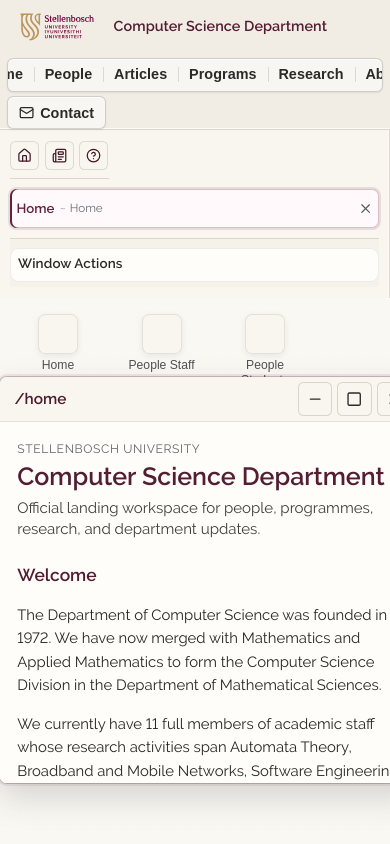
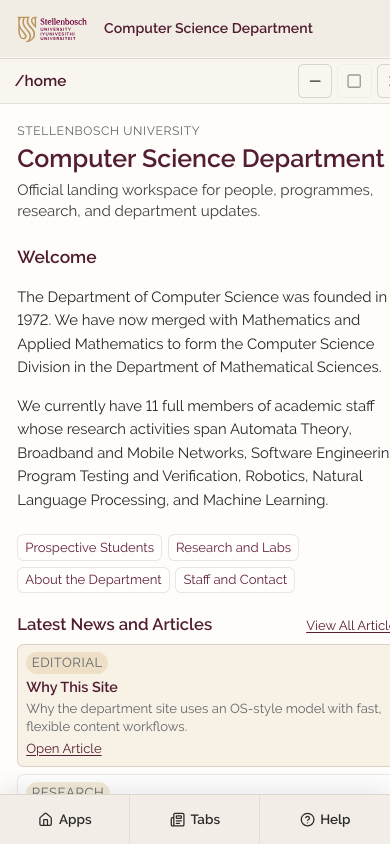
Before and after one commit to vanRooijen/su-cs-practice, a Svelte app: page /home in a window 390 px wide. Built offline with nearby package versions, Linux system fonts and the light colour scheme.

Commit message:
Add mobile dock mode with forced-maximized windows

```diff
--- a/src/components/AppWindow.svelte
+++ b/src/components/AppWindow.svelte
@@ -11,6 +11,7 @@
   export let isFocused = false;
   export let zIndex = 1;
   export let workspaceRect = null;
+  export let forceMaximized = false;
 
   const dispatch = createEventDispatcher();
   let windowElement;
@@ -178,7 +179,7 @@
   }
 
   function startDrag(event) {
-    if (event.button !== 0 || windowState.isMaximized) {
+    if (event.button !== 0 || isEffectivelyMaximized) {
       return;
     }
 
@@ -205,7 +206,7 @@
   }
 
   function startResize(event, edge) {
-    if (event.button !== 0 || windowState.isMaximized) {
+    if (event.button !== 0 || isEffectivelyMaximized) {
       return;
     }
 
@@ -278,6 +279,16 @@
   });
 
   $: bounds = windowState.bounds;
+  $: isEffectivelyMaximized = Boolean(forceMaximized || windowState.isMaximized);
+  $: effectiveBounds =
+    isEffectivelyMaximized && workspaceRect
+      ? {
+          x: 0,
+          y: 0,
+          width: Math.max(1, Math.round(workspaceRect.width)),
+          height: Math.max(1, Math.round(workspaceRect.height)),
+        }
+      : bounds;
   $: visibility = windowState.isMinimized ? 'hidden' : 'visible';
   $: pointerEvents = windowState.isMinimized ? 'none' : 'auto';
   $: activeTransform =
@@ -297,8 +308,9 @@
   bind:this={windowElement}
   on:click={requestFocus}
   data-focused={isFocused}
+  data-maximized={isEffectivelyMaximized}
   aria-hidden={windowState.isMinimized}
-  style={`z-index:${zIndex};left:${bounds.x}px;top:${bounds.y}px;width:${bounds.width}px;height:${bounds.height}px;visibility:${visibility};pointer-events:${pointerEvents};transform:${activeTransform};will-change:${windowWillChange};`}
+  style={`z-index:${zIndex};left:${effectiveBounds.x}px;top:${effectiveBounds.y}px;width:${effectiveBounds.width}px;height:${effectiveBounds.height}px;visibility:${visibility};pointer-events:${pointerEvents};transform:${activeTransform};will-change:${windowWillChange};`}
 >
   <header class="window-header" role="group" aria-label="Window header" on:pointerdown={startDrag}>
     <div class="window-header-left">
@@ -337,7 +349,7 @@
       <button type="button" on:click={requestMinimize} aria-label="Minimize window">
         <span class="control-icon" aria-hidden="true">{@html iconMinus}</span>
       </button>
-      <button type="button" on:click={requestMaximize} aria-label="Maximize window">
+      <button type="button" on:click={requestMaximize} aria-label="Maximize window" disabled={forceMaximized}>
         <span class="control-icon" aria-hidden="true">{@html iconSquare}</span>
       </button>
       <button type="button" on:click={requestClose} aria-label="Close window">
@@ -350,7 +362,7 @@
     <slot />
   </div>
 
-  {#if !windowState.isMaximized}
+  {#if !isEffectivelyMaximized}
     <button
       type="button"
       class="resize-handle resize-handle-n"
@@ -433,6 +445,10 @@
       0 14px 34px rgba(44, 42, 41, 0.18),
       0 0 0 1px rgba(97, 34, 59, 0.26),
       0 0 0 3px rgba(97, 34, 59, 0.08);
+  }
+
+  .app-window[data-maximized='true'] {
+    border-radius: 0;
   }
 
   .window-header {
--- a/src/components/WindowManager.svelte
+++ b/src/components/WindowManager.svelte
@@ -17,9 +17,12 @@
   export let onCloseOtherInstances = null;
 
   const runtimeId = windowManager.getRuntimeId?.() ?? null;
+  const MOBILE_VIEWPORT_MEDIA_QUERY = '(max-width: 860px)';
   let localKeepAliveMinimizedWindowIds = new Set();
 
   let workspaceElement;
+  let isMobileViewport = false;
+  let mobileDrawer = null;
   let contextMenuElement;
   let contextMenu = {
     open: false,
@@ -113,6 +116,7 @@
   }
 
   function openPath(path) {
+    closeMobileDrawer();
     navigateTo(path, { forceEmit: true });
   }
 
@@ -121,7 +125,36 @@
   }
 
   function openPathInNewWindow(path) {
+    closeMobileDrawer();
     openInNewWindow(path);
+  }
+
+  function setMobileViewport(nextIsMobile) {
+    const normalized = Boolean(nextIsMobile);
+    if (normalized === isMobileViewport) {
+      return;
+    }
+
+    isMobileViewport = normalized;
+    if (!normalized) {
+      closeMobileDrawer();
+    }
+  }
+
+  function closeMobileDrawer() {
+    if (mobileDrawer === null) {
+      return;
+    }
+
+    mobileDrawer = null;
+  }
+
+  function toggleMobileDrawer(drawer) {
+    if (!isMobileViewport) {
+      return;
+    }
+
+    mobileDrawer = mobileDrawer === drawer ? null : drawer;
   }
 
   function closeContextMenu() {
@@ -203,27 +236,35 @@
   }
 
   function onGlobalClick(event) {
-    if (!contextMenu.open) {
-      return;
+    const target = event.target instanceof Element ? event.target : null;
+    if (contextMenu.open) {
+      if (!target?.closest('.site-context-menu')) {
+        closeContextMenu();
+      }
     }
 
-    const target = event.target instanceof Element ? event.target : null;
-    if (target?.closest('.site-context-menu')) {
-      return;
+    if (mobileDrawer && !target?.closest('.mobile-dock') && !target?.closest('.mobile-drawer')) {
+      closeMobileDrawer();
     }
-
-    closeContextMenu();
   }
 
   function onGlobalKeydown(event) {
     if (event.key === 'Escape' && contextMenu.open) {
       closeContextMenu();
-      return;
+    }
+
+    if (event.key === 'Escape' && mobileDrawer) {
+      closeMobileDrawer();
     }
   }
 
   function onGlobalResize() {
     clampContextMenuPosition();
+    if (typeof window === 'undefined' || typeof window.matchMedia !== 'function') {
+      return;
+    }
+
+    setMobileViewport(window.matchMedia(MOBILE_VIEWPORT_MEDIA_QUERY).matches);
   }
 
   function openHelpPage() {
@@ -357,6 +398,7 @@
     }
 
     syncUrlToFocusedWindowOrDesktop();
+    closeMobileDrawer();
   }
 
   function handleMinimize(windowId) {
@@ -422,6 +464,8 @@
     if (suggestedPath && suggestedPath !== $route.path) {
       navigateTo(suggestedPath, { replace: true });
     }
+
+    closeMobileDrawer();
   }
 
   onMount(() => {
@@ -446,6 +490,23 @@
     });
 
     observer.observe(workspaceElement);
+
+    let removeViewportListener = () => {};
+    if (typeof window !== 'undefined' && typeof window.matchMedia === 'function') {
+      const mediaQueryList = window.matchMedia(MOBILE_VIEWPORT_MEDIA_QUERY);
+      const onViewportChange = (event) => {
+        setMobileViewport(event.matches);
+      };
+
+      setMobileViewport(mediaQueryList.matches);
+      if (typeof mediaQueryList.addEventListener === 'function') {
+        mediaQueryList.addEventListener('change', onViewportChange);
+        removeViewportListener = () => mediaQueryList.removeEventListener('change', onViewportChange);
+      } else if (typeof mediaQueryList.addListener === 'function') {
+        mediaQueryList.addListener(onViewportChange);
+        removeViewportListener = () => mediaQueryList.removeListener(onViewportChange);
+      }
+    }
 
     const initialSnapshot = windowManager.getSnapshot();
     const initialFocusedWindowId = initialSnapshot.focusedWindowId;
@@ -473,6 +534,7 @@
 
     return () => {
       observer.disconnect();
+      removeViewportListener();
       stopWindowSubscription();
     };
   });
@@ -487,6 +549,7 @@
       </div>
     </div>
 
+    {#if !isMobileViewport}
       <nav class="topbar-cluster" aria-label="Topbar app links">
         {#each TOPBAR_LINKS as link}
           <button
@@ -509,9 +572,11 @@
           </button>
         </div>
       </div>
+    {/if}
   </header>
 
   <div class="main-row">
+    {#if !isMobileViewport}
       <aside class="sidebar">
         <div class="sidebar-toolbar" aria-label="Sidebar shortcuts">
           <button
@@ -588,6 +653,7 @@
           </details>
         </div>
       </aside>
+    {/if}
 
     <section class="workspace" bind:this={workspaceElement}>
       <div class="desktop-layer">
@@ -619,6 +685,7 @@
             workspaceRect={$windowManager.workspaceRect}
             zIndex={index + 1}
             isFocused={$windowManager.focusedWindowId === windowId && !windowState.isMinimized}
+            forceMaximized={isMobileViewport}
             on:focus={(event) => focusWindowAndSyncUrl(event.detail.windowId)}
             on:minimize={(event) => handleMinimize(event.detail.windowId)}
             on:maximize={(event) => handleMaximize(event.detail.windowId)}
@@ -641,13 +708,82 @@
               appId={windowState.appId}
               path={windowState.path}
               subroute={windowState.subroute}
-              sidebarCollapsed={windowState.isSidebarCollapsed}
+              sidebarCollapsed={isMobileViewport || windowState.isSidebarCollapsed}
             />
           </AppWindow>
         {/each}
       </div>
     </section>
   </div>
+
+  {#if isMobileViewport}
+    <nav class="mobile-dock" aria-label="Mobile controls">
+      <button type="button" on:click={() => toggleMobileDrawer('apps')}>
+        <span class="inline-icon" aria-hidden="true">{@html iconHome}</span>
+        <span>Apps</span>
+      </button>
+      <button type="button" on:click={() => toggleMobileDrawer('tabs')}>
+        <span class="inline-icon" aria-hidden="true">{@html iconNewspaper}</span>
+        <span>Tabs</span>
+      </button>
+      <button type="button" on:click={openHelpPage}>
+        <span class="inline-icon" aria-hidden="true">{@html iconHelp}</span>
+        <span>Help</span>
+      </button>
+    </nav>
+  {/if}
+
+  {#if isMobileViewport && mobileDrawer}
+    <div class="mobile-drawer-backdrop">
+      <div class="mobile-drawer" role="dialog" aria-label="Mobile panel">
+        {#if mobileDrawer === 'apps'}
+          <header>
+            <h2>Apps</h2>
+          </header>
+          <div class="mobile-drawer-list">
+            {#each TOPBAR_LINKS as link}
+              <button type="button" data-context-path={link.path} on:click={() => openPath(link.path)}>
+                {link.label}
+              </button>
+            {/each}
+            <button type="button" on:click={openContact}>Contact</button>
+          </div>
+        {:else if mobileDrawer === 'tabs'}
+          <header>
+            <h2>Tabs</h2>
+          </header>
+          <div class="mobile-drawer-list">
+            {#if sidebarWindowIds.length === 0}
+              <p class="mobile-drawer-empty">No windows open.</p>
+            {:else}
+              {#each sidebarWindowIds as windowId (windowId)}
+                {@const win = $windowManager.windows[windowId]}
+                {@const appName = APP_REGISTRY[win.appId]?.title ?? win.appId}
+                <div
+                  class="mobile-tab-row"
+                  data-focused={$windowManager.focusedWindowId === windowId && !win.isMinimized}
+                  data-minimized={win.isMinimized}
+                >
+                  <button type="button" data-context-path={win.path} on:click={() => activateSidebarEntry(windowId)}>
+                    <strong>{appName}</strong>
+                    <small>{win.routeLabel}</small>
+                  </button>
+                  <button
+                    type="button"
+                    class="mobile-tab-close"
+                    aria-label={`Close ${appName}`}
+                    on:click={() => handleClose(windowId)}
+                  >
+                    <span class="inline-icon" aria-hidden="true">{@html iconClose}</span>
+                  </button>
+                </div>
+              {/each}
+            {/if}
+          </div>
+        {/if}
+      </div>
+    </div>
+  {/if}
 
   {#if contextMenu.open}
     <div
@@ -1170,6 +1306,7 @@
     min-height: 0;
     overflow: hidden;
     background: #faf8f3;
+    padding-bottom: 0;
   }
 
   .desktop-layer,
@@ -1253,6 +1390,185 @@
     pointer-events: none;
   }
 
+  .mobile-dock {
+    position: fixed;
+    left: 0;
+    right: 0;
+    bottom: 0;
+    z-index: 20;
+    display: grid;
+    grid-template-columns: repeat(3, minmax(0, 1fr));
+    gap: 0;
+    background: color-mix(in srgb, var(--su-topbar) 94%, white 6%);
+    border-top: 1px solid var(--su-line);
+    box-shadow: 0 -8px 20px rgba(44, 42, 41, 0.08);
+  }
+
+  .mobile-dock button {
+    appearance: none;
+    border: none;
+    background: transparent;
+    color: var(--su-ink);
+    font-family: inherit;
+    font-size: 0.84rem;
+    font-weight: 600;
+    line-height: 1.2;
+    min-height: 3.05rem;
+    display: inline-flex;
+    align-items: center;
+    justify-content: center;
+    gap: 0.34rem;
+    box-shadow: inset -1px 0 0 rgba(44, 42, 41, 0.08);
+  }
+
+  .mobile-dock button:last-child {
+    box-shadow: none;
+  }
+
+  .mobile-dock button:hover {
+    background: var(--su-tab-highlight);
+    color: var(--su-maroon);
+  }
+
+  .mobile-drawer-backdrop {
+    position: fixed;
+    inset: 0;
+    z-index: 19;
+    background: rgba(44, 42, 41, 0.22);
+    display: flex;
+    align-items: flex-end;
+  }
+
+  .mobile-drawer {
+    width: 100%;
+    max-height: min(74vh, 38rem);
+    border-top-left-radius: 0.72rem;
+    border-top-right-radius: 0.72rem;
+    background: color-mix(in srgb, var(--su-surface) 94%, white 6%);
+    box-shadow:
+      0 -14px 36px rgba(44, 42, 41, 0.16),
+      0 1px 0 rgba(255, 255, 255, 0.8) inset;
+    padding: 0.6rem 0.62rem 0.82rem;
+    overflow: auto;
+  }
+
+  .mobile-drawer header {
+    margin-bottom: 0.48rem;
+  }
+
+  .mobile-drawer h2 {
+    margin: 0;
+    font-size: 0.96rem;
+    color: var(--su-maroon);
+  }
+
+  .mobile-drawer-list {
+    display: grid;
+    gap: 0.32rem;
+  }
+
+  .mobile-drawer-list > button {
+    appearance: none;
+    border: none;
+    border-radius: 0.38rem;
+    background: var(--su-surface-subtle);
+    color: var(--su-ink);
+    text-transform: capitalize;
+    text-align: left;
+    font-family: inherit;
+    font-size: 0.86rem;
+    font-weight: 600;
+    padding: 0.54rem 0.58rem;
+    box-shadow: inset 0 0 0 1px rgba(44, 42, 41, 0.1);
+  }
+
+  .mobile-drawer-list > button:hover {
+    background: var(--su-tab-highlight);
+    color: var(--su-maroon);
+    box-shadow: inset 0 0 0 1px rgba(97, 34, 59, 0.24);
+  }
+
+  .mobile-drawer-empty {
+    margin: 0;
+    color: var(--su-muted);
+    font-size: 0.84rem;
+  }
+
+  .mobile-tab-row {
+    display: grid;
+    grid-template-columns: minmax(0, 1fr) auto;
+    gap: 0.22rem;
+    border-radius: 0.42rem;
+    background: var(--su-surface-subtle);
+    box-shadow: inset 0 0 0 1px rgba(44, 42, 41, 0.1);
+    overflow: hidden;
+  }
+
+  .mobile-tab-row[data-focused='true'] {
+    box-shadow:
+      inset 2px 0 0 var(--su-local-accent),
+      inset 0 0 0 1px rgba(97, 34, 59, 0.24);
+  }
+
+  .mobile-tab-row[data-minimized='true'] {
+    opacity: 0.84;
+  }
+
+  .mobile-tab-row > button {
+    appearance: none;
+    border: none;
+    background: transparent;
+    color: inherit;
+    font-family: inherit;
+  }
+
+  .mobile-tab-row > button:first-child {
+    min-width: 0;
+    text-align: left;
+    display: inline-flex;
+    align-items: center;
+    gap: 0.28rem;
+    padding: 0.5rem 0.52rem;
+  }
+
+  .mobile-tab-row strong,
+  .mobile-tab-row small {
+    display: inline-block;
+    min-width: 0;
+    overflow: hidden;
+    text-overflow: ellipsis;
+    white-space: nowrap;
+  }
+
+  .mobile-tab-row strong {
+    font-size: 0.84rem;
+    color: var(--su-maroon);
+  }
+
+  .mobile-tab-row small {
+    font-size: 0.75rem;
+    color: var(--su-muted);
+  }
+
+  .mobile-tab-row small::before {
+    content: '~';
+    margin-right: 0.22rem;
+  }
+
+  .mobile-tab-close {
+    width: 2rem;
+    display: inline-flex;
+    align-items: center;
+    justify-content: center;
+    color: var(--su-muted);
+  }
+
+  .mobile-tab-close .inline-icon,
+  .mobile-tab-close .inline-icon :global(svg) {
+    width: 0.9rem;
+    height: 0.9rem;
+  }
+
   .site-context-menu {
     position: fixed;
     z-index: 50;
@@ -1293,8 +1609,9 @@
   @media (max-width: 860px) {
     .topbar {
       grid-template-columns: 1fr;
-      gap: 0.28rem;
-      padding: 0 0.46rem;
+      gap: 0;
+      min-height: 3.7rem;
+      padding: 0 0.32rem;
     }
 
     .topbar-brand,
@@ -1307,30 +1624,26 @@
     }
 
     .site-logo {
-      height: 3.36rem;
-      max-width: clamp(14.2rem, 62vw, 19.2rem);
-      margin-inline: 0 0.42rem;
+      height: 3.18rem;
+      max-width: min(86vw, 22rem);
+      margin-inline: 0 0.3rem;
     }
 
     .brand-copy strong {
-      font-size: 0.9rem;
-    }
-
-    .topbar nav.topbar-cluster {
-      width: 100%;
-      overflow-x: auto;
-      overflow-y: hidden;
-      padding-bottom: 0.08rem;
-      scrollbar-width: thin;
+      font-size: 0.88rem;
     }
 
     .main-row {
       grid-template-columns: 1fr;
-      grid-template-rows: auto 1fr;
+      grid-template-rows: 1fr;
     }
 
-    .sidebar {
-      max-height: 180px;
+    .workspace {
+      padding-bottom: 3.05rem;
+    }
+
+    .desktop-layer {
+      display: none;
     }
   }
 </style>
```
Also changed, not shown: tests/components/AppWindow.vitest.js (+14 -0 lines). Lines whose indentation alone changed are shown as unchanged.
